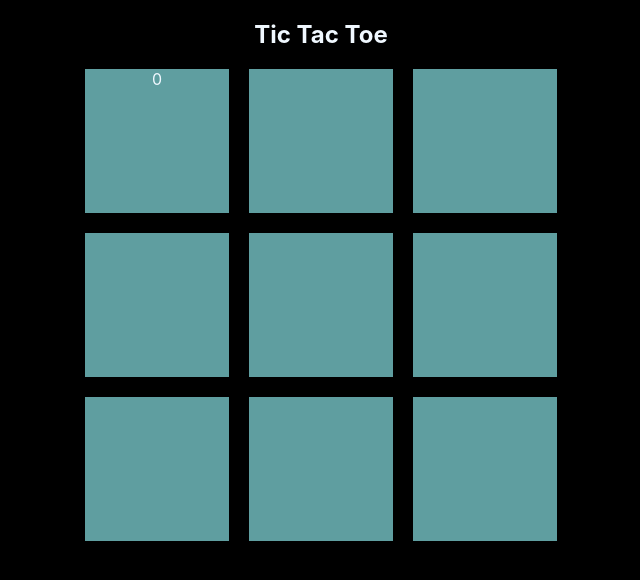
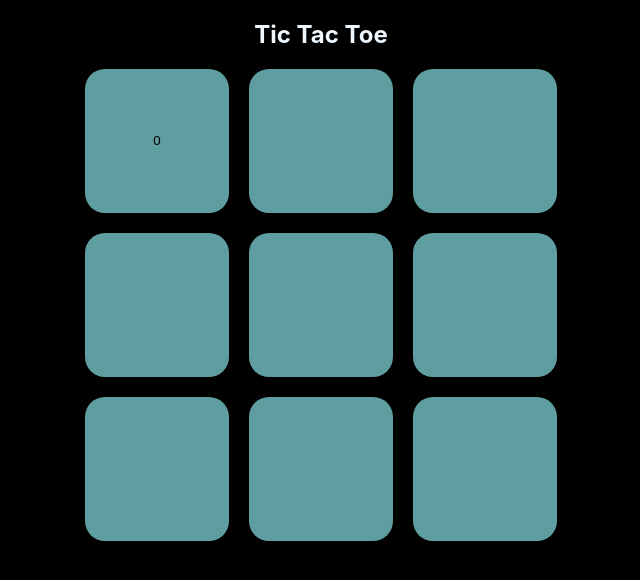
Before and after one commit to sahanasr56/React-tic-tac-toe, a React (Create React App) app: page / in a window 1280 px wide. Shown: the top 580 px of the page, without its empty margins (319-959 px from the left). Built offline with nearby package versions, Linux system fonts and the light colour scheme.

Commit message:
added game structure

```diff
--- a/src/components/HomePage/HomePage.tsx
+++ b/src/components/HomePage/HomePage.tsx
@@ -1,21 +1,27 @@
 import React from "react";
-import "./styles.css"
+import "./styles.css";
 
 export const HomePage: React.FC=()=>{
+    const boxes=document.querySelectorAll(".box");
+
+    const clickHandler=()=>{
+
+    }
+
     return(
         <>
         <h2>Tic Tac Toe</h2>
         <div className="container">
             <div className="wrapper">
-                <div className="box">0</div>
-                <div className="box"></div>
-                <div className="box"></div>
-                <div className="box"></div>
-                <div className="box"></div>
-                <div className="box"></div>
-                <div className="box"></div>
-                <div className="box"></div>
-                <div className="box"></div>
+                <button className="box" onClick={clickHandler}>0</button>
+                <button className="box"></button>
+                <button className="box"></button>
+                <button className="box"></button>
+                <button className="box"></button>
+                <button className="box"></button>
+                <button className="box"></button>
+                <button className="box"></button>
+                <button className="box"></button>
             </div>
         </div>
         </>
--- a/src/components/HomePage/styles.css
+++ b/src/components/HomePage/styles.css
@@ -22,4 +22,6 @@ body{
     width: 18vmin;
     height: 18vmin;
     background-color: cadetblue;
+    border: none;
+    border-radius: 20px;
 }
```
